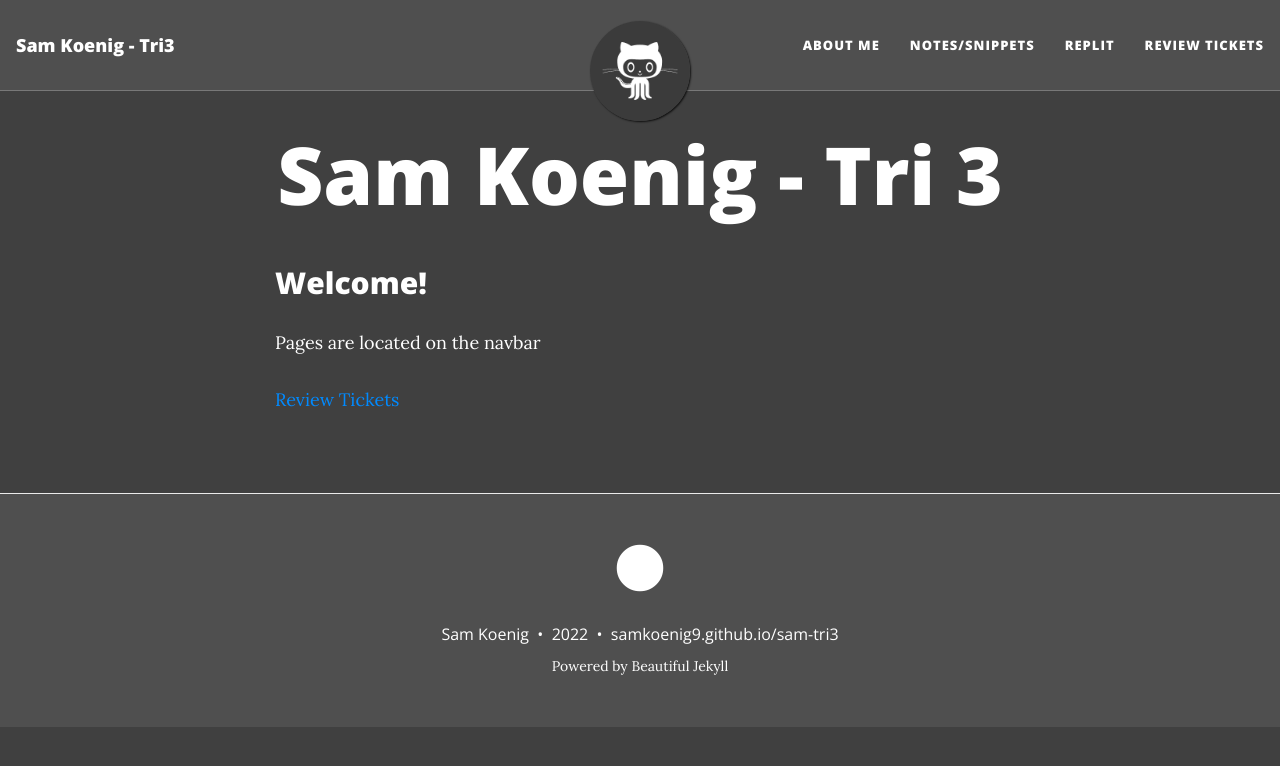
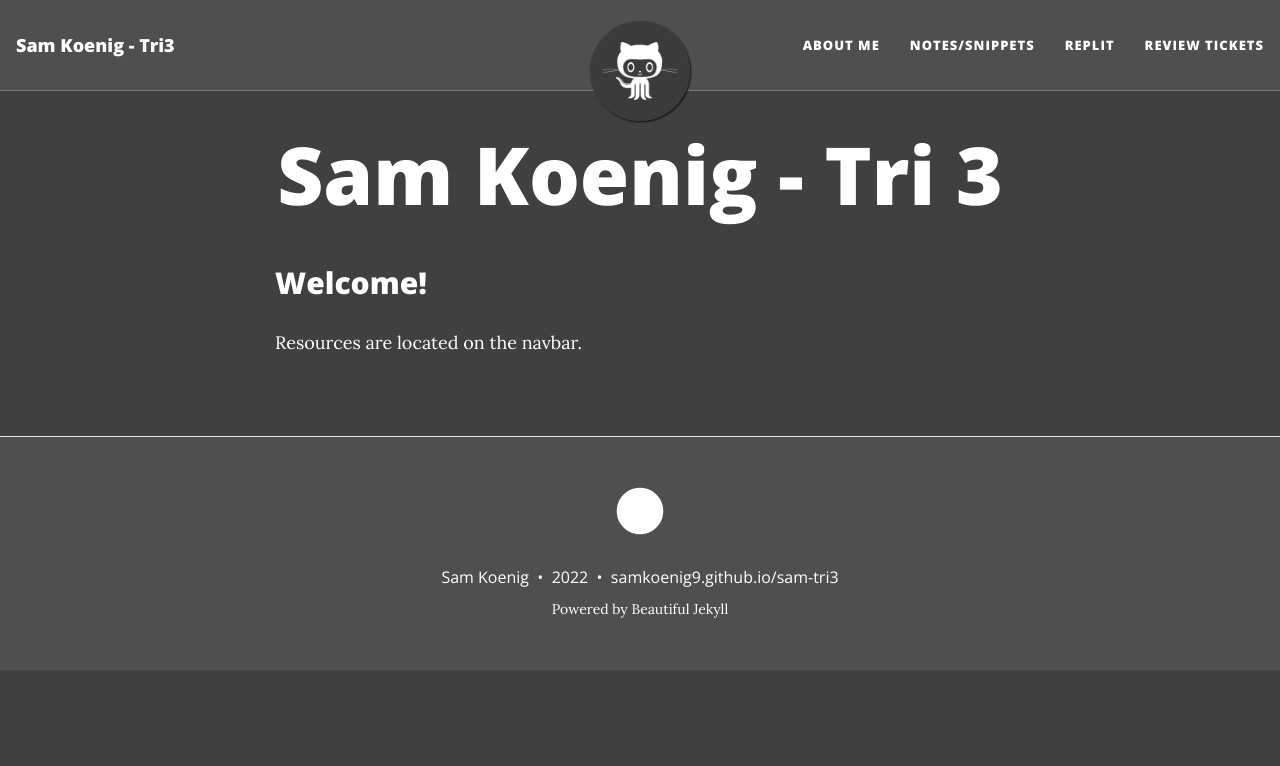
Before and after one commit to samkoenig9/apcsa-portfolio, a Jekyll site: the page built from index.md, in a window 1280 px wide. Shown: the top 766 px of the page. Built offline with Jekyll 4.4.1, drawn with Linux system fonts in a browser that asks for light colours; nearby versions of some CDN libraries; comment, search, counter and statistics services are not loaded.

Commit message:
homepage

```diff
--- a/index.md
+++ b/index.md
@@ -4,6 +4,4 @@ title: Sam Koenig - Tri 3
 ---
 
 ## Welcome!
-Pages are located on the navbar
-
-[Review Tickets](https://github.com/samkoenig9/sam-tri3/issues)
+Resources are located on the navbar.
```
